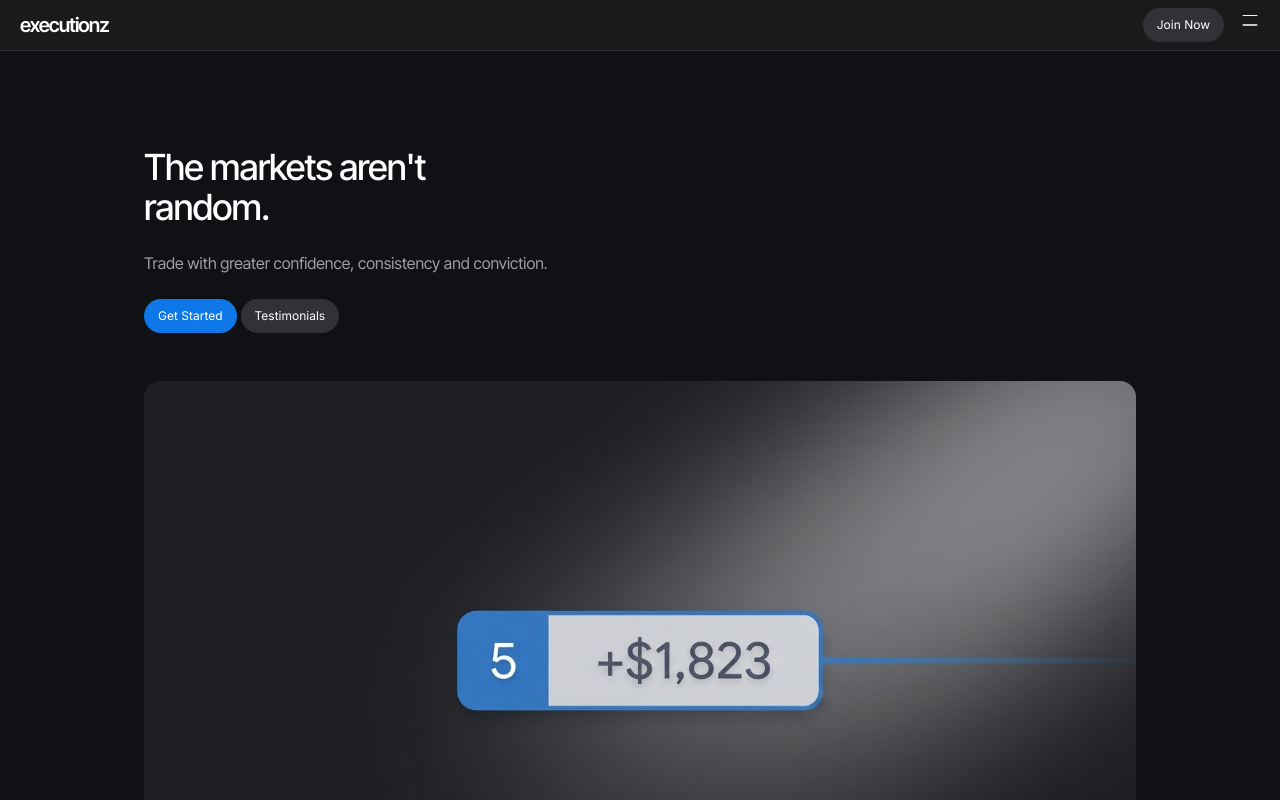
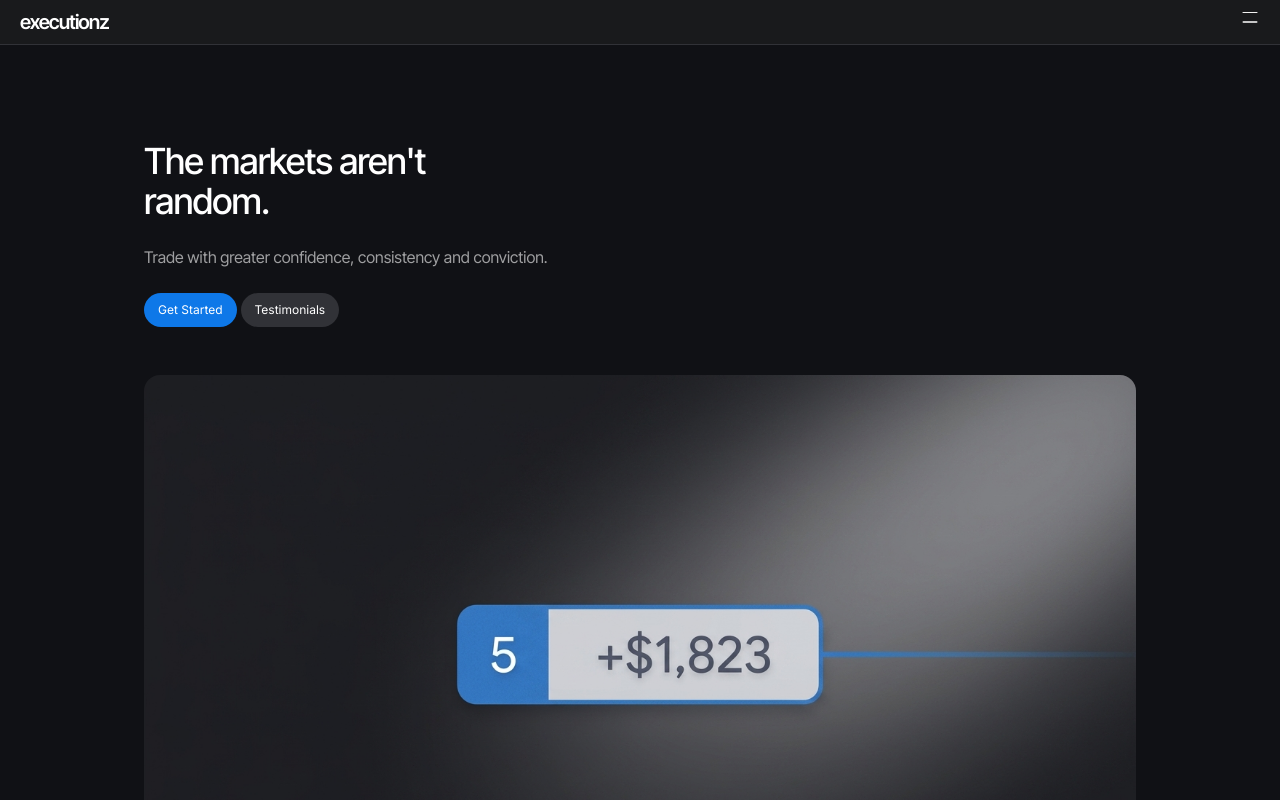
Before and after one commit to w1mayankz/Executionz, a React (Create React App) app: page / in a window 1280 px wide. Shown: the top 800 px of the page. Built offline with nearby package versions, Linux system fonts and the light colour scheme.

Commit message:
Update App.js

```diff
--- a/src/App.js
+++ b/src/App.js
@@ -182,7 +182,7 @@ export default function App() {
                 .getElementById("pricing")
                 ?.scrollIntoView({ behavior: "smooth" });
             }}
-            className="bg-[#313237] md:hover:bg-[#0E78E8] active:bg-[#0E78E8] transition-colors duration-200 px-3.5 py-2 rounded-full text-[12px]"
+            className="bg-[#313237] md:hover:bg-[#0E78E8] active:bg-[#0E78E8] transition-colors duration-200 lg:hidden px-3.5 py-2 rounded-full text-[12px]"
           >
             Join Now
           </a>
```
